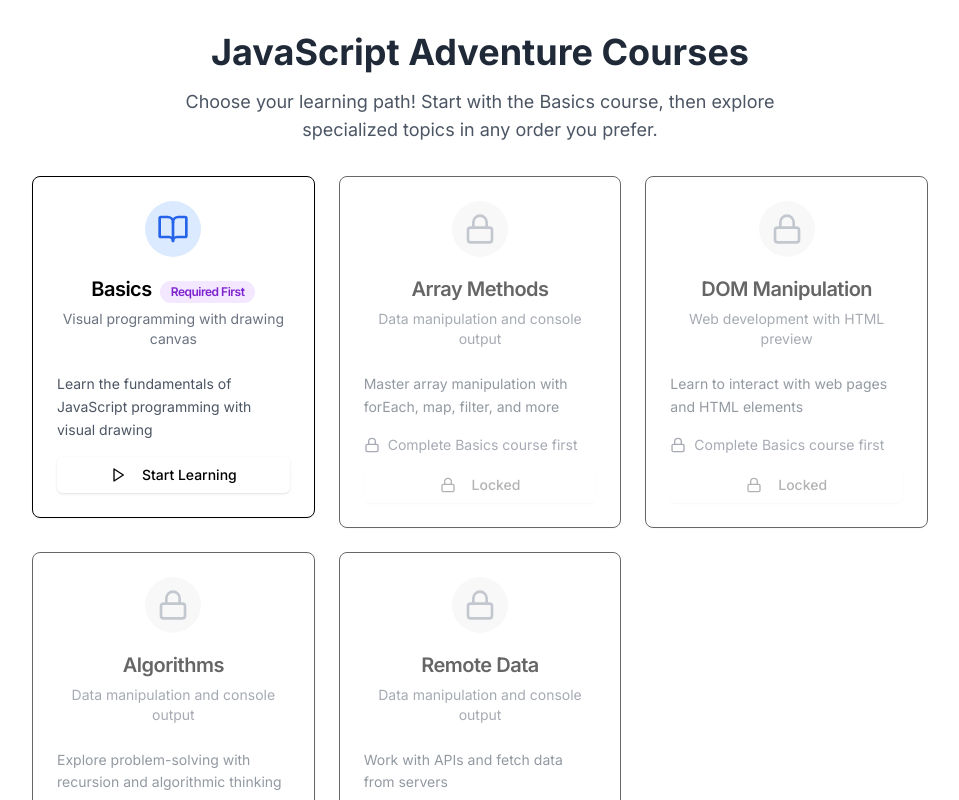
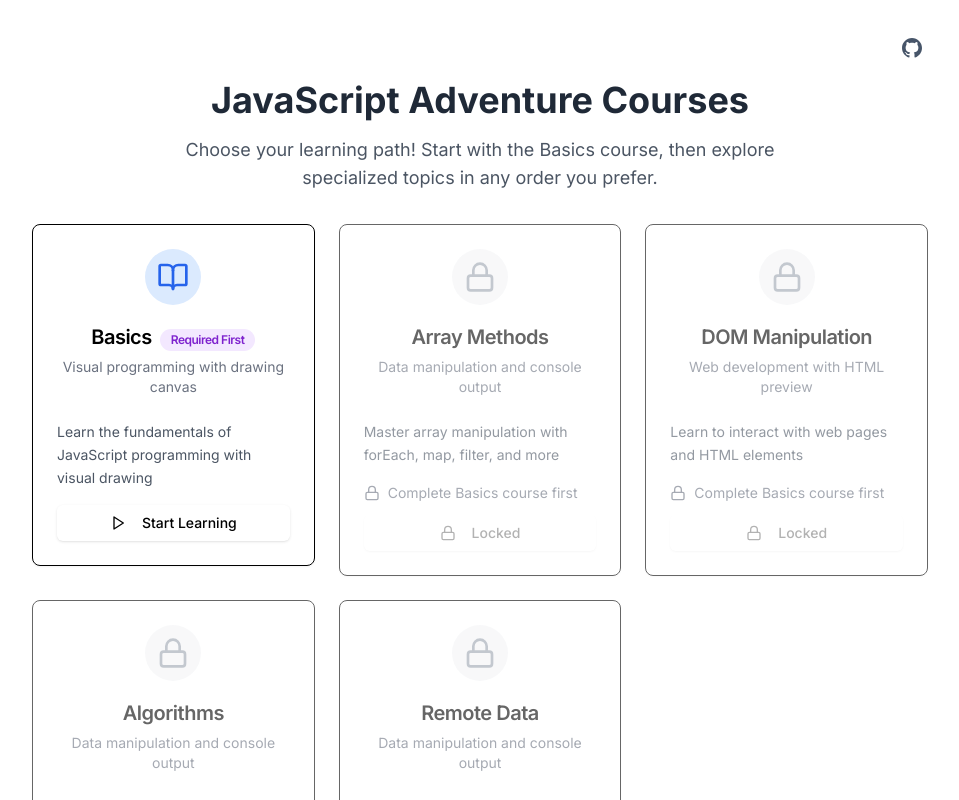
Before and after one commit to shaneosullivan/JsTutor, a Next.js app: page /courses in a window 1280 px wide. Shown: the whole page, without its empty margins (160-1119 px from the left). Built offline with nearby package versions, Linux system fonts and the light colour scheme.

Commit message:
Add github icon

```diff
--- /dev/null
+++ b/components/GithubIcon.tsx
@@ -0,0 +1,18 @@
+interface GithubIconProps {
+  size?: number;
+  className?: string;
+}
+
+export default function GithubIcon({ size = 20, className = "" }: GithubIconProps) {
+  return (
+    <svg
+      width={size}
+      height={size}
+      viewBox="0 0 24 24"
+      fill="currentColor"
+      className={className}
+    >
+      <path d="M12 0c-6.626 0-12 5.373-12 12 0 5.302 3.438 9.8 8.207 11.387.599.111.793-.261.793-.577v-2.234c-3.338.726-4.033-1.416-4.033-1.416-.546-1.387-1.333-1.756-1.333-1.756-1.089-.745.083-.729.083-.729 1.205.084 1.839 1.237 1.839 1.237 1.07 1.834 2.807 1.304 3.492.997.107-.775.418-1.305.762-1.604-2.665-.305-5.467-1.334-5.467-5.931 0-1.311.469-2.381 1.236-3.221-.124-.303-.535-1.524.117-3.176 0 0 1.008-.322 3.301 1.23.957-.266 1.983-.399 3.003-.404 1.02.005 2.047.138 3.006.404 2.291-1.552 3.297-1.23 3.297-1.23.653 1.653.242 2.874.118 3.176.77.84 1.235 1.911 1.235 3.221 0 4.609-2.807 5.624-5.479 5.921.43.372.823 1.102.823 2.222v3.293c0 .319.192.694.801.576 4.765-1.589 8.199-6.086 8.199-11.386 0-6.627-5.373-12-12-12z"/>
+    </svg>
+  );
+}
--- a/components/pages/CoursePage.tsx
+++ b/components/pages/CoursePage.tsx
@@ -12,6 +12,7 @@
 import TutorialContent from "@/components/tutorial-content";
 import TutorialSidebar from "@/components/tutorial-sidebar";
 import ApiDocumentation from "@/components/api-documentation";
+import GithubIcon from "@/components/GithubIcon";
 import { useTutorial } from "@/hooks/use-course-tutorial";
 import Analytics from "@/components/Analytics";
 
@@ -330,6 +331,16 @@
                   {completedTutorials.length * 10}
                 </span>
               </div>
+
+              <a
+                href="https://github.com/shaneosullivan/JsTutor"
+                target="_blank"
+                rel="noopener noreferrer"
+                className="flex items-center justify-center w-8 h-8 text-slate-600 hover:text-slate-800 transition-colors"
+                title="View on GitHub"
+              >
+                <GithubIcon size={20} />
+              </a>
             </div>
           </div>
         </div>
--- a/components/pages/CourseSelection.tsx
+++ b/components/pages/CourseSelection.tsx
@@ -22,6 +22,7 @@
   Layers,
   Database,
 } from "lucide-react";
+import GithubIcon from "@/components/GithubIcon";
 import Analytics from "@/components/Analytics";
 
 interface Course {
@@ -103,6 +104,17 @@
   return (
     <div className="container mx-auto px-4 py-8">
       <div className="max-w-4xl mx-auto">
+        <div className="flex justify-end mb-4">
+          <a
+            href="https://github.com/shaneosullivan/JsTutor"
+            target="_blank"
+            rel="noopener noreferrer"
+            className="flex items-center justify-center w-8 h-8 text-slate-600 hover:text-slate-800 transition-colors"
+            title="View on GitHub"
+          >
+            <GithubIcon size={20} />
+          </a>
+        </div>
         <div className="text-center mb-8">
           <h1 className="text-4xl font-bold text-gray-800 mb-4">
             JavaScript Adventure Courses
--- a/components/pages/Home.tsx
+++ b/components/pages/Home.tsx
@@ -7,6 +7,7 @@
 import TutorialSidebar from "@/components/tutorial-sidebar";
 import TutorialContent from "@/components/tutorial-content";
 import ApiDocumentation from "@/components/api-documentation";
+import GithubIcon from "@/components/GithubIcon";
 import { Code, Star, Book } from "lucide-react";
 import { Button } from "@/components/ui/button";
 import { Progress } from "@/components/ui/progress";
@@ -298,6 +299,16 @@
                   {completedTutorials.length * 10}
                 </span>
               </div>
+
+              <a
+                href="https://github.com/shaneosullivan/JsTutor"
+                target="_blank"
+                rel="noopener noreferrer"
+                className="flex items-center justify-center w-8 h-8 text-slate-600 hover:text-slate-800 transition-colors"
+                title="View on GitHub"
+              >
+                <GithubIcon size={20} />
+              </a>
             </div>
           </div>
         </div>
```
